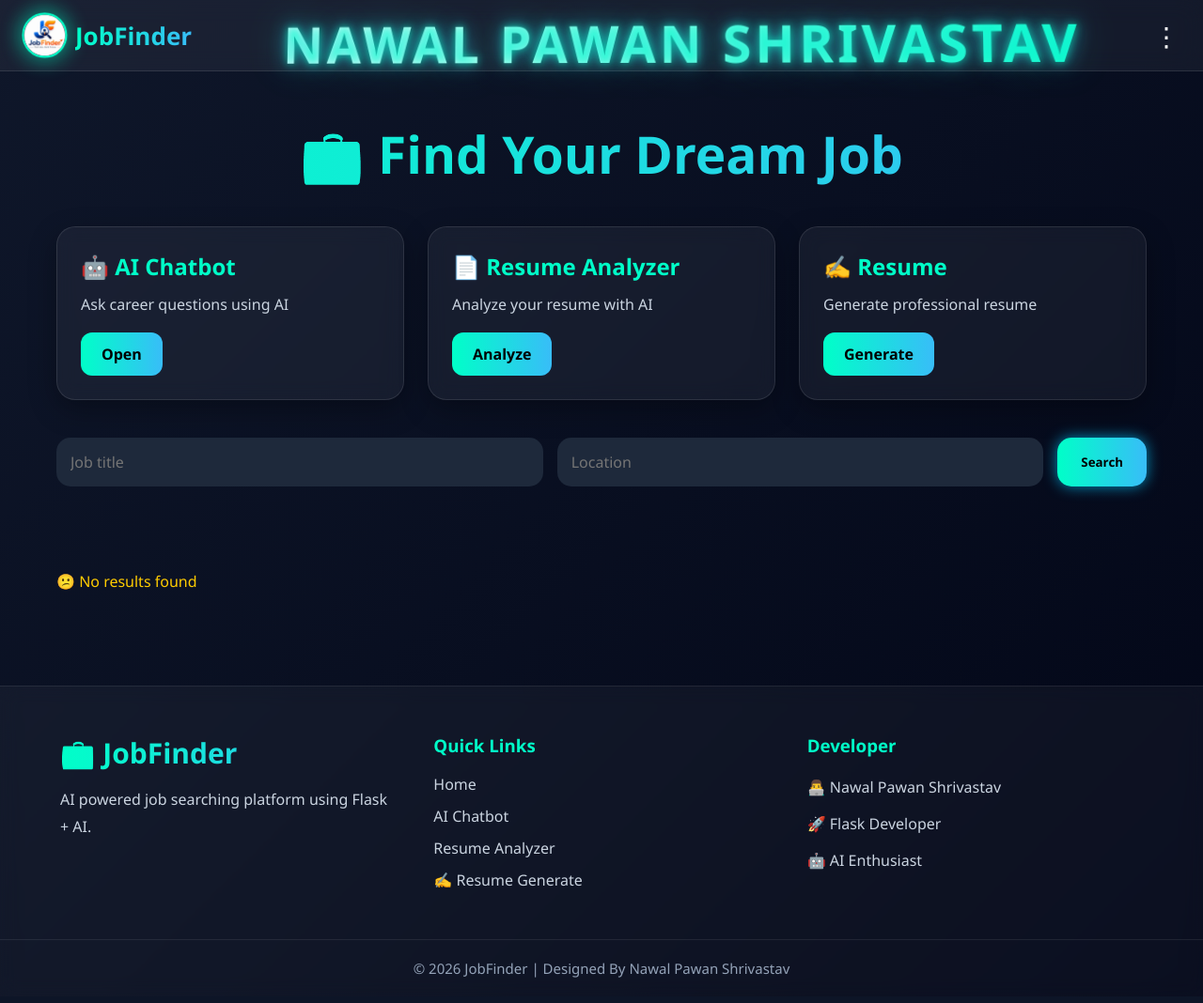
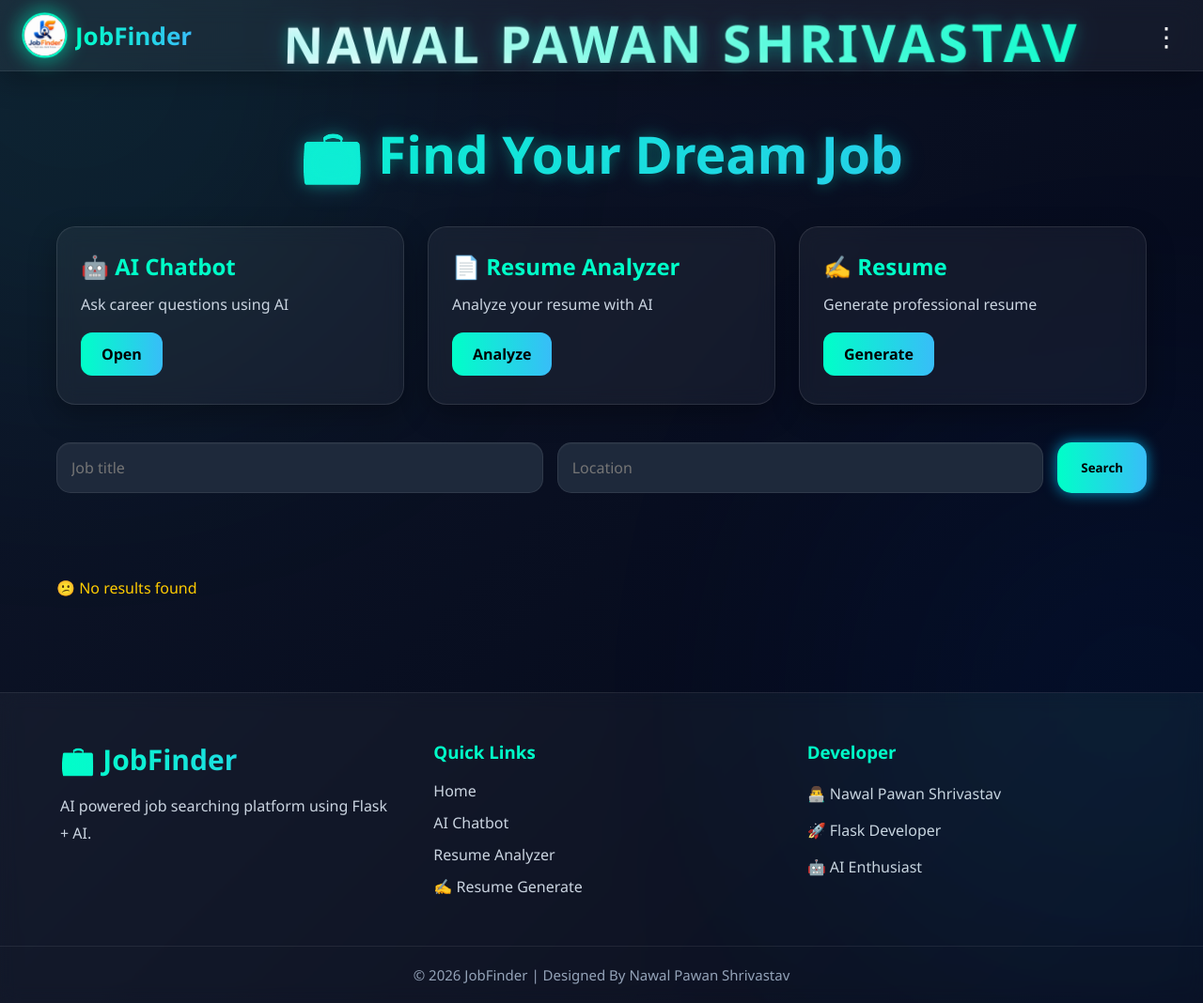
Before and after one commit to pawankumarshrivastava34-cpu/job_finder, a Flask app: page /jobs in a window 1280 px wide. Shown: the whole page at 94% size. Before the commit the page ends 1041 px from the top, so only its background shows below. Run offline with Flask 3, Linux system fonts and the light colour scheme; data that the repository does not hold is empty.

Commit message:
Update style.css

```diff
--- a/static/style.css
+++ b/static/style.css
@@ -798,3 +798,424 @@
         font-size:13px;
     }
 }
+
+/* ========== advanced ============= */
+/* =========================
+   SMOOTH SCROLL
+========================= */
+
+html{
+    scroll-behavior:smooth;
+}
+
+/* =========================
+   CUSTOM SCROLLBAR
+========================= */
+
+::-webkit-scrollbar{
+    width:10px;
+}
+
+::-webkit-scrollbar-track{
+    background:#020617;
+}
+
+::-webkit-scrollbar-thumb{
+
+    background:
+        linear-gradient(
+            #00ffc8,
+            #38bdf8
+        );
+
+    border-radius:20px;
+}
+
+/* =========================
+   BODY GLOW EFFECT
+========================= */
+
+body::before{
+
+    content:"";
+
+    position:fixed;
+
+    width:500px;
+    height:500px;
+
+    background:#00ffc8;
+
+    top:-200px;
+    left:-200px;
+
+    border-radius:50%;
+
+    filter:blur(180px);
+
+    opacity:0.12;
+
+    animation:moveGlow 8s linear infinite;
+
+    z-index:-1;
+}
+
+body::after{
+
+    content:"";
+
+    position:fixed;
+
+    width:450px;
+    height:450px;
+
+    background:#0066ff;
+
+    bottom:-200px;
+    right:-200px;
+
+    border-radius:50%;
+
+    filter:blur(180px);
+
+    opacity:0.15;
+
+    animation:moveGlow2 10s linear infinite;
+
+    z-index:-1;
+}
+
+@keyframes moveGlow{
+
+    0%{
+        transform:translate(0,0);
+    }
+
+    50%{
+        transform:translate(80px,50px);
+    }
+
+    100%{
+        transform:translate(0,0);
+    }
+}
+
+@keyframes moveGlow2{
+
+    0%{
+        transform:translate(0,0);
+    }
+
+    50%{
+        transform:translate(-60px,-40px);
+    }
+
+    100%{
+        transform:translate(0,0);
+    }
+}
+
+/* =========================
+   NAVBAR PREMIUM
+========================= */
+
+.navbar{
+
+    position:sticky;
+    top:0;
+
+    z-index:1000;
+
+    border-bottom:
+        1px solid rgba(255,255,255,0.08);
+
+    box-shadow:
+        0 10px 30px rgba(0,0,0,0.25);
+}
+
+/* ACTIVE NAV EFFECT */
+
+.dropdown a{
+
+    position:relative;
+
+    overflow:hidden;
+}
+
+.dropdown a::before{
+
+    content:"";
+
+    position:absolute;
+
+    left:-100%;
+    top:0;
+
+    width:100%;
+    height:100%;
+
+    background:
+        linear-gradient(
+            90deg,
+            transparent,
+            rgba(255,255,255,0.12),
+            transparent
+        );
+
+    transition:0.5s;
+}
+
+.dropdown a:hover::before{
+    left:100%;
+}
+
+/* =========================
+   HERO IMAGE EFFECT
+========================= */
+
+.hero img{
+
+    transition:0.5s ease;
+
+    position:relative;
+}
+
+.hero img:hover{
+
+    transform:
+        scale(1.02)
+        rotateX(2deg);
+
+    box-shadow:
+        0 20px 40px rgba(0,0,0,0.5),
+        0 0 40px rgba(0,255,200,0.15);
+}
+
+/* =========================
+   SEARCH BOX PREMIUM
+========================= */
+
+.search-box input{
+
+    transition:0.35s ease;
+
+    border:
+        1px solid rgba(255,255,255,0.08);
+
+    box-shadow:
+        inset 0 1px 1px rgba(255,255,255,0.05);
+}
+
+.search-box input:focus{
+
+    border-color:#00ffc8;
+
+    box-shadow:
+        0 0 0 4px rgba(0,255,200,0.08),
+        0 0 25px rgba(0,255,200,0.15);
+
+    transform:translateY(-2px);
+}
+
+/* =========================
+   BUTTON PREMIUM
+========================= */
+
+.search-box button,
+.next-btn button,
+.ai-card a,
+.card a{
+
+    position:relative;
+
+    overflow:hidden;
+}
+
+/* SHINE EFFECT */
+
+.search-box button::before,
+.next-btn button::before,
+.ai-card a::before,
+.card a::before{
+
+    content:"";
+
+    position:absolute;
+
+    top:0;
+    left:-100%;
+
+    width:100%;
+    height:100%;
+
+    background:
+        linear-gradient(
+            120deg,
+            transparent,
+            rgba(255,255,255,0.4),
+            transparent
+        );
+
+    transition:0.7s;
+}
+
+.search-box button:hover::before,
+.next-btn button:hover::before,
+.ai-card a:hover::before,
+.card a:hover::before{
+
+    left:100%;
+}
+
+/* =========================
+   AI CARD ADVANCED
+========================= */
+
+.ai-card,
+.card{
+
+    position:relative;
+
+    overflow:hidden;
+}
+
+.ai-card::before,
+.card::before{
+
+    content:"";
+
+    position:absolute;
+
+    inset:-2px;
+
+    background:
+        linear-gradient(
+            135deg,
+            transparent,
+            rgba(0,255,200,0.2),
+            transparent
+        );
+
+    opacity:0;
+
+    transition:0.5s;
+}
+
+.ai-card:hover::before,
+.card:hover::before{
+
+    opacity:1;
+}
+
+/* =========================
+   CARD HOVER
+========================= */
+
+.ai-card:hover,
+.card:hover{
+
+    transform:
+        translateY(-12px)
+        scale(1.02);
+
+    box-shadow:
+        0 20px 40px rgba(0,0,0,0.45),
+        0 0 30px rgba(0,255,200,0.08);
+}
+
+/* =========================
+   TEXT GLOW
+========================= */
+
+h1,
+.hero-text{
+
+    text-shadow:
+        0 0 15px rgba(0,255,200,0.3),
+        0 0 30px rgba(56,189,248,0.2);
+}
+
+/* =========================
+   FOOTER PREMIUM
+========================= */
+
+.footer{
+
+    position:relative;
+
+    overflow:hidden;
+}
+
+.footer::before{
+
+    content:"";
+
+    position:absolute;
+
+    width:400px;
+    height:400px;
+
+    background:#00ffc8;
+
+    filter:blur(180px);
+
+    opacity:0.06;
+
+    top:-200px;
+    right:-100px;
+}
+
+/* =========================
+   FOOTER LINKS
+========================= */
+
+.footer-box a{
+
+    position:relative;
+}
+
+.footer-box a::after{
+
+    content:"";
+
+    position:absolute;
+
+    left:0;
+    bottom:-2px;
+
+    width:0%;
+    height:2px;
+
+    background:#00ffc8;
+
+    transition:0.3s;
+}
+
+.footer-box a:hover::after{
+
+    width:100%;
+}
+
+/* =========================
+   PAGE ENTRY
+========================= */
+
+.container,
+.hero,
+.footer{
+
+    animation:pageFade 1s ease;
+}
+
+@keyframes pageFade{
+
+    from{
+        opacity:0;
+        transform:translateY(30px);
+    }
+
+    to{
+        opacity:1;
+        transform:translateY(0);
+    }
+}
```
